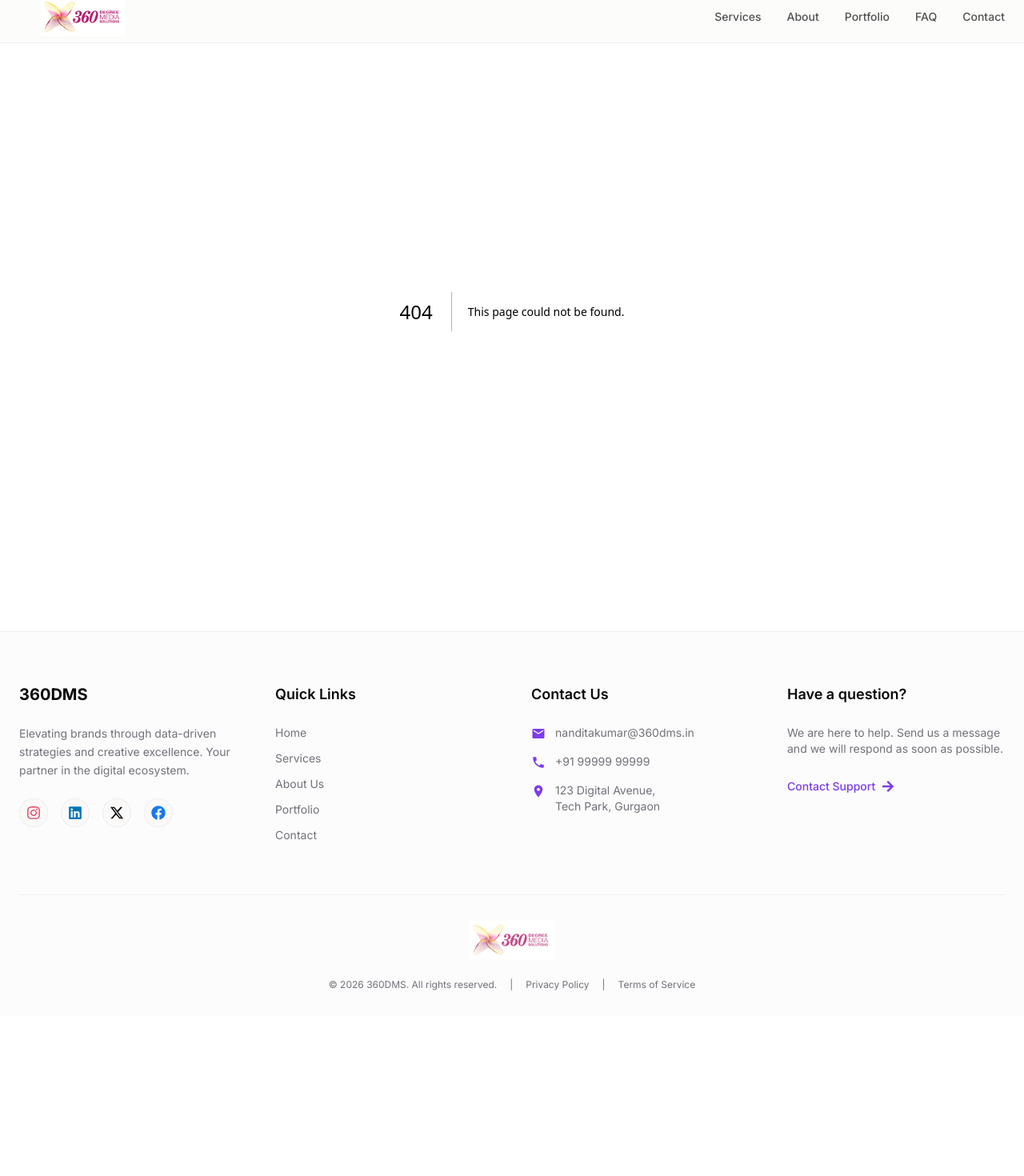
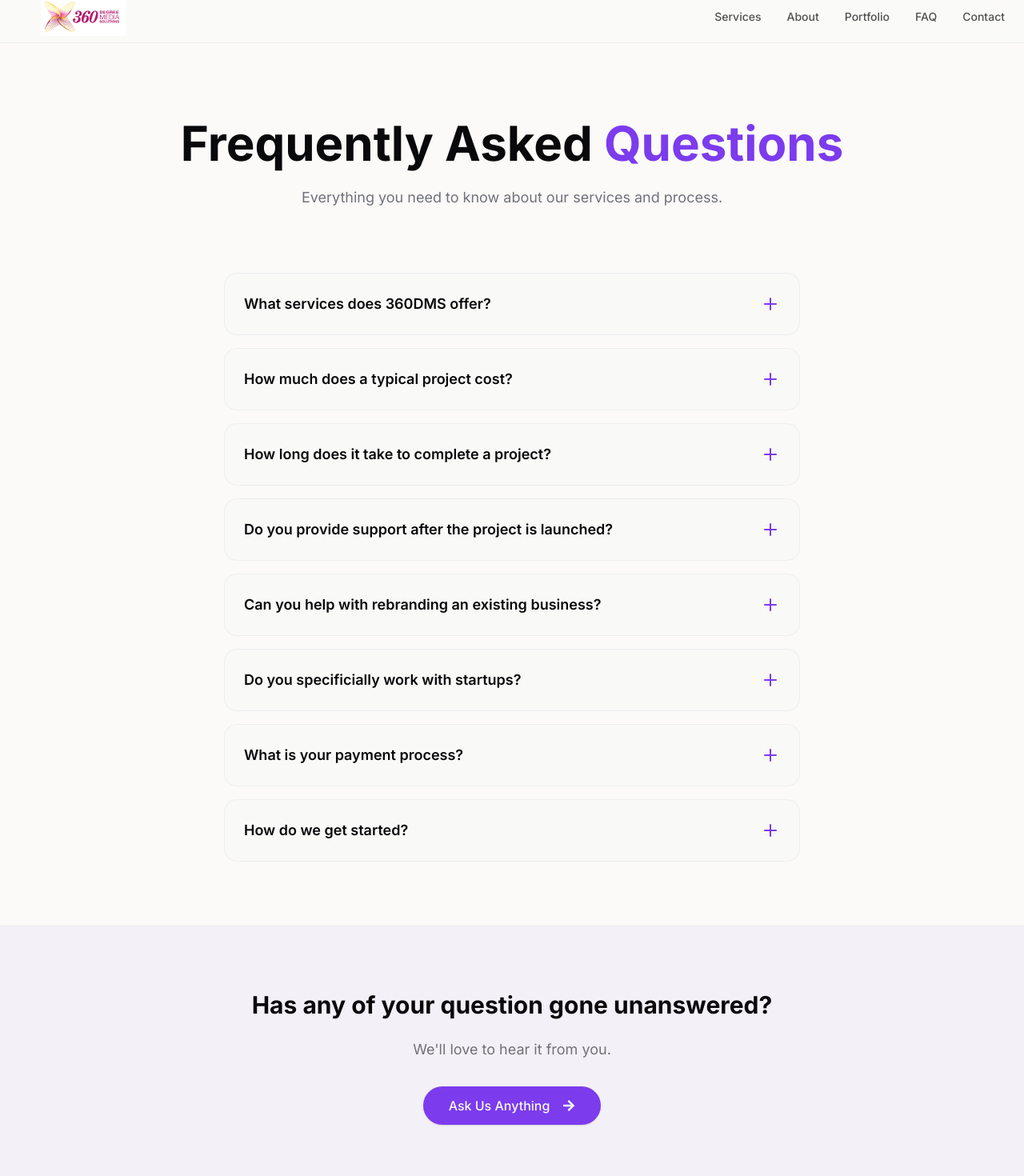
Before and after one commit to karma1505/360dms, a Next.js app: page /faq in a window 1280 px wide. Before the commit this address had no page. Shown: the part 11-1481 px from the top of the page at 80% size. Before the commit the page ends 1282 px from the top, so only its background shows below. Built offline with nearby package versions, Linux system fonts and the light colour scheme.

Commit message:
faq section

```diff
--- /dev/null
+++ b/app/faq/page.tsx
@@ -0,0 +1,136 @@
+"use client";
+
+import { useState } from "react";
+import { motion, AnimatePresence } from "framer-motion";
+import { Button } from "@/components/ui/button";
+import Link from "next/link";
+import { FiPlus } from "react-icons/fi";
+import { FaArrowRight } from "react-icons/fa";
+
+const faqs = [
+    {
+        question: "What services does 360DMS offer?",
+        answer: "We offer a comprehensive suite of digital services including Website Design & Development, Mobile App Development, SEO/SMO, Brand Identity Creation, Multimedia Animations, and Web Hosting. We are your one-stop shop for all things digital."
+    },
+    {
+        question: "How much does a typical project cost?",
+        answer: "Project costs vary depending on complexity and scope. We offer tailored packages to fit different budgets, starting from basic responsive websites to complex enterprise software solutions. Contact us for a free quote tailored to your needs."
+    },
+    {
+        question: "How long does it take to complete a project?",
+        answer: "Timelines depend on the project size. A standard business website typically takes 2-4 weeks, while complex custom software or mobile apps may take 8-12 weeks. We provide a detailed timeline at the start of every project."
+    },
+    {
+        question: "Do you provide support after the project is launched?",
+        answer: "Yes! We believe in long-term partnerships. We offer various maintenance packages that include security updates, content updates, and technical support to ensure your digital assets continue to perform optimally."
+    },
+    {
+        question: "Can you help with rebranding an existing business?",
+        answer: "Absolutely. Rebranding is one of our specialties. We can help refresh your visual identity, logo, and messaging to better align with your current business goals and market positioning."
+    },
+    {
+        question: "Do you specificially work with startups?",
+        answer: "Yes, we love startups! We understand the unique challenges startups face and offer scalable solutions that can grow with your business. We have special packages designed to give startups a strong digital foundation."
+    },
+    {
+        question: "What is your payment process?",
+        answer: "Typically, we structure payments in milestones: an initial deposit to kickstart the project, a mid-point payment upon approval of designs/prototypes, and a final payment before the live launch. This ensures transparency and mutual commitment."
+    },
+    {
+        question: "How do we get started?",
+        answer: "It's simple. Click the 'Get in Touch' button or reach out via our contact form. We'll schedule a discovery call to understand your needs and propose a strategy that works for you."
+    }
+];
+
+export default function FAQPage() {
+    const [openIndex, setOpenIndex] = useState<number | null>(null);
+
+    const toggleFAQ = (index: number) => {
+        setOpenIndex(openIndex === index ? null : index);
+    };
+
+    return (
+        <main className="min-h-screen bg-background pt-20">
+            {/* Header */}
+            <section className="py-20 text-center container px-4 mx-auto">
+                <motion.h1
+                    initial={{ opacity: 0, y: 20 }}
+                    animate={{ opacity: 1, y: 0 }}
+                    transition={{ duration: 0.5 }}
+                    className="text-4xl md:text-5xl lg:text-6xl font-bold mb-6"
+                >
+                    Frequently Asked <span className="text-primary">Questions</span>
+                </motion.h1>
+                <motion.p
+                    initial={{ opacity: 0, y: 20 }}
+                    animate={{ opacity: 1, y: 0 }}
+                    transition={{ duration: 0.5, delay: 0.1 }}
+                    className="text-muted-foreground text-lg max-w-2xl mx-auto"
+                >
+                    Everything you need to know about our services and process.
+                </motion.p>
+            </section>
+
+            {/* Questions List */}
+            <section className="pb-20 container px-4 md:px-6 mx-auto max-w-3xl">
+                <div className="space-y-4">
+                    {faqs.map((faq, index) => (
+                        <motion.div
+                            key={index}
+                            initial={{ opacity: 0, y: 10 }}
+                            whileInView={{ opacity: 1, y: 0 }}
+                            viewport={{ once: true }}
+                            transition={{ duration: 0.3, delay: index * 0.05 }}
+                            className="border border-border/50 rounded-2xl overflow-hidden bg-secondary/20 hover:border-primary/30 transition-colors"
+                        >
+                            <button
+                                onClick={() => toggleFAQ(index)}
+                                className="flex items-center justify-between w-full p-6 text-left focus:outline-none"
+                            >
+                                <span className="text-lg font-semibold pr-8">{faq.question}</span>
+                                <motion.div
+                                    animate={{ rotate: openIndex === index ? 45 : 0 }}
+                                    transition={{ type: "spring", stiffness: 300, damping: 20 }}
+                                    className="flex-shrink-0 text-primary"
+                                >
+                                    <FiPlus size={24} />
+                                </motion.div>
+                            </button>
+                            <AnimatePresence>
+                                {openIndex === index && (
+                                    <motion.div
+                                        initial={{ height: 0, opacity: 0 }}
+                                        animate={{ height: "auto", opacity: 1 }}
+                                        exit={{ height: 0, opacity: 0 }}
+                                        transition={{ duration: 0.3, ease: "easeInOut" }}
+                                    >
+                                        <div className="px-6 pb-6 text-muted-foreground leading-relaxed border-t border-border/10 pt-4">
+                                            {faq.answer}
+                                        </div>
+                                    </motion.div>
+                                )}
+                            </AnimatePresence>
+                        </motion.div>
+                    ))}
+                </div>
+            </section>
+
+            {/* CTA Section */}
+            <section className="py-20 bg-primary/5 border-t border-border/50">
+                <div className="container px-4 text-center">
+                    <h3 className="text-2xl md:text-3xl font-bold mb-6">
+                        Has any of your question gone unanswered?
+                    </h3>
+                    <p className="text-muted-foreground text-lg mb-8">
+                        We'll love to hear it from you.
+                    </p>
+                    <Button size="lg" className="rounded-full h-12 px-8 text-base" asChild>
+                        <Link href="/contact-form">
+                            Ask Us Anything <FaArrowRight className="ml-2" />
+                        </Link>
+                    </Button>
+                </div>
+            </section>
+        </main>
+    );
+}
```
